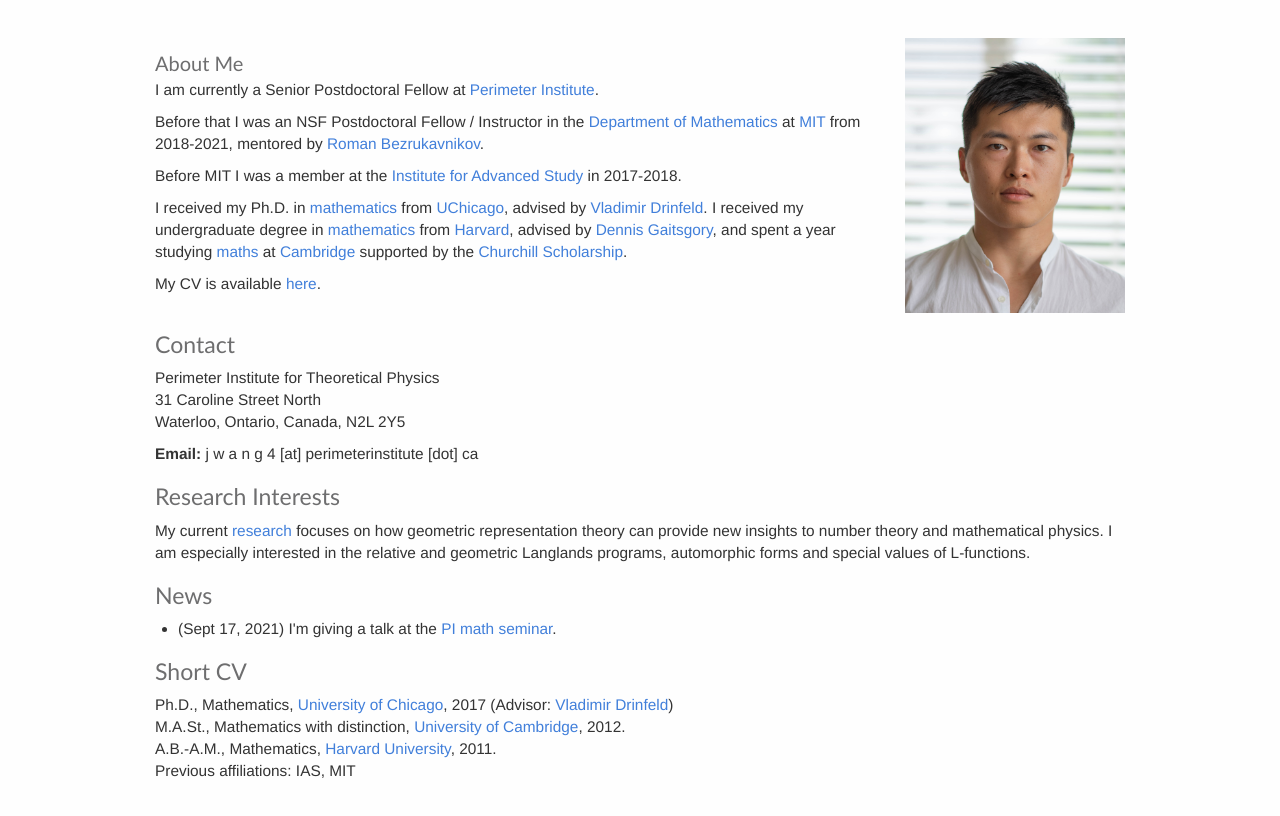
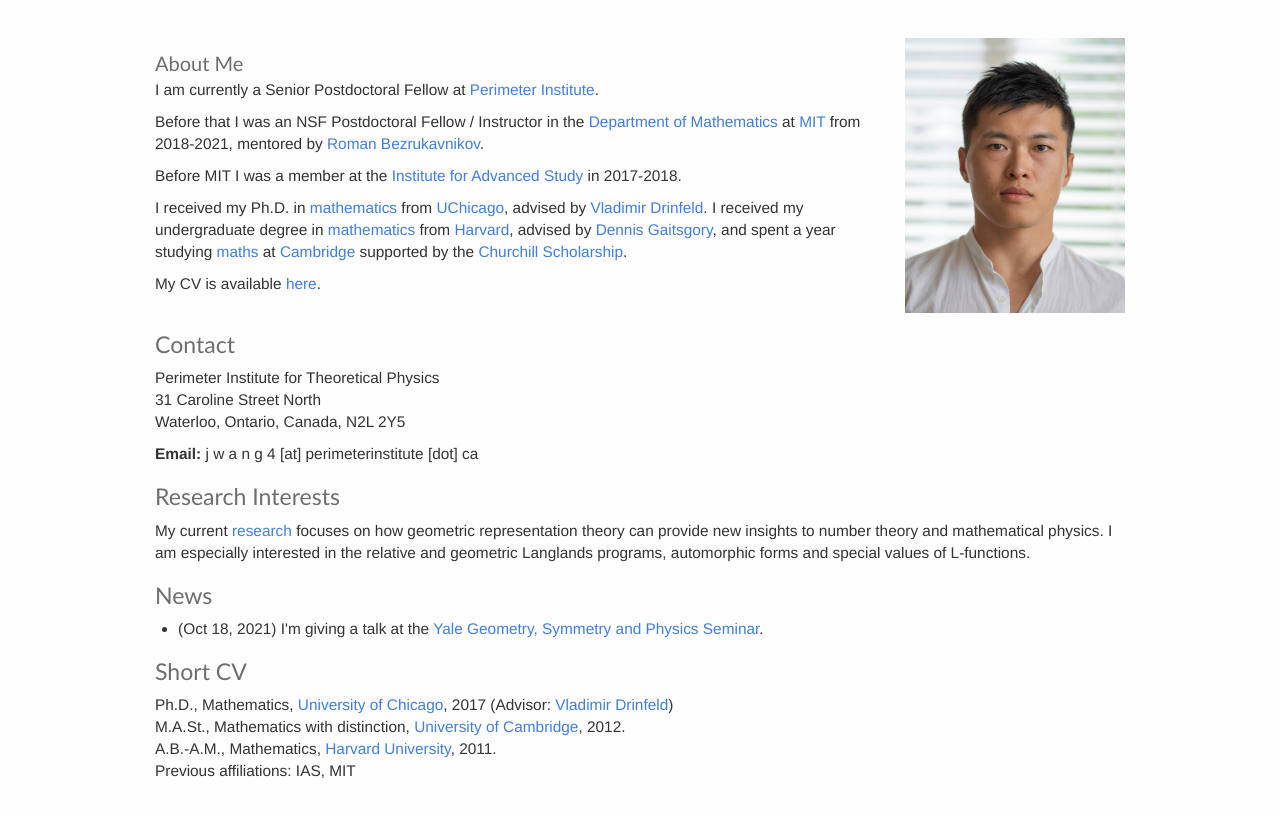
Before and after one commit to jonathanpwang/jonathanpwang.github.io, a plain HTML site: page index.html in a window 1280 px wide. Shown: the part 58-874 px from the top of the page. Drawn offline with nearby package versions, Linux system fonts and the light colour scheme.

Commit message:
update news

```diff
--- a/index.html
+++ b/index.html
@@ -100,7 +100,7 @@
 
 <h2>News</h2>
 <ul>
-<li> (Sept 17, 2021) I'm giving a talk at the <a href="https://perimeterinstitute.ca/events/perverse-sheaves-and-relative-langlands-duality">PI math seminar</a>.
+<li> (Oct 18, 2021) I'm giving a talk at the <a href="https://sites.google.com/view/gspyale/home">Yale Geometry, Symmetry and Physics Seminar</a>.
 </li>
 
 </ul>
```
